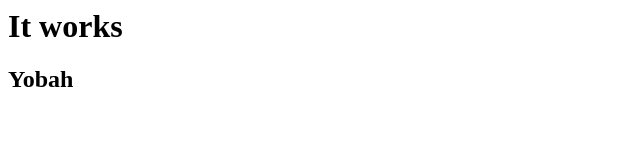
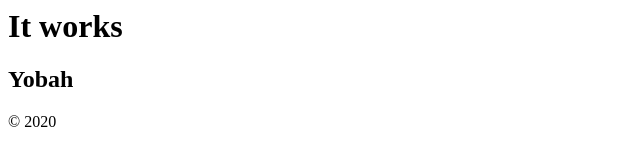
Before and after one commit to yobahBertrandYonkou/may5task, a plain HTML site: page index.html in a window 1280 px wide. Shown: the full height of the page, 0-640 px from the left. Drawn offline with Linux system fonts and the light colour scheme.

Commit message:
second from dev

```diff
--- a/index.html
+++ b/index.html
@@ -1,2 +1,3 @@
 <h1>It works</h1>
 <h2>Yobah</h2>
+<footer>&copy 2020</footer>
```
